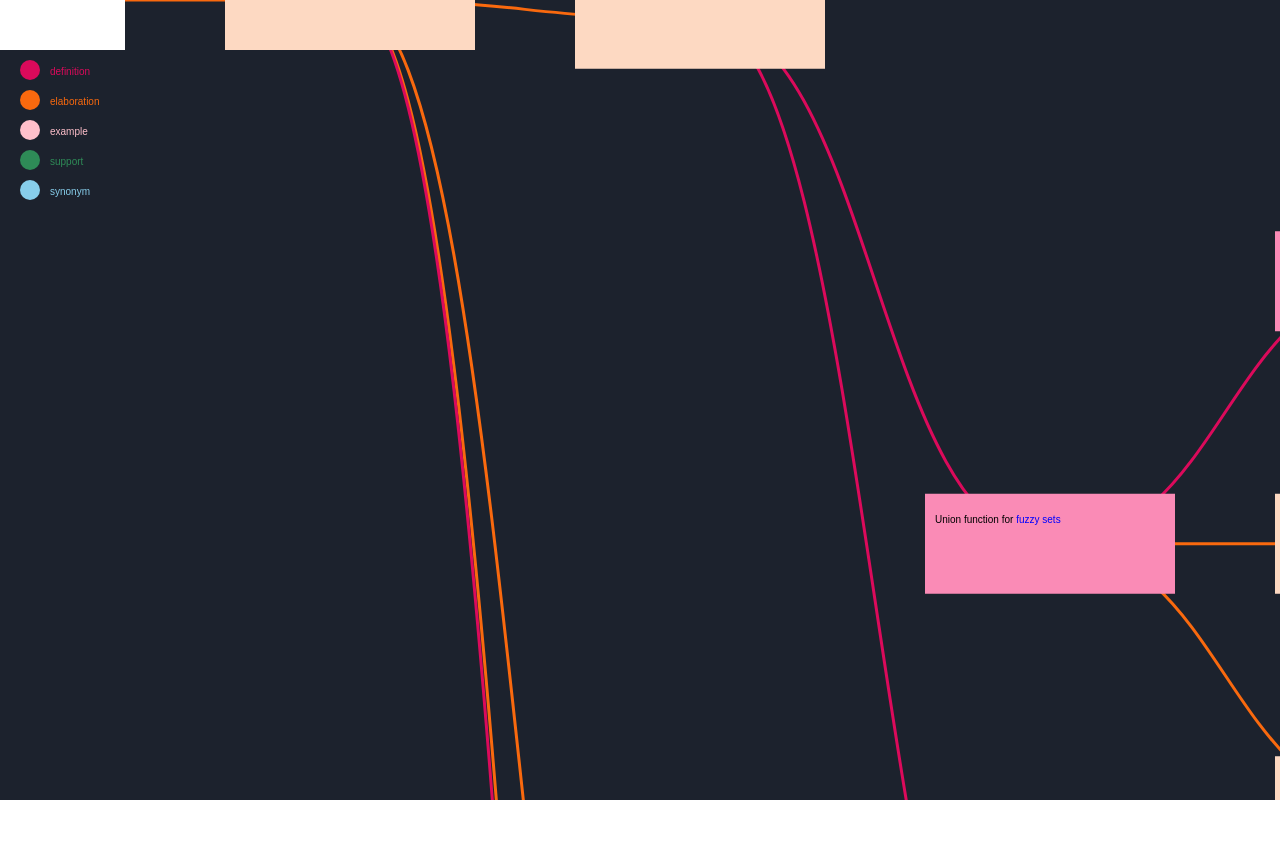
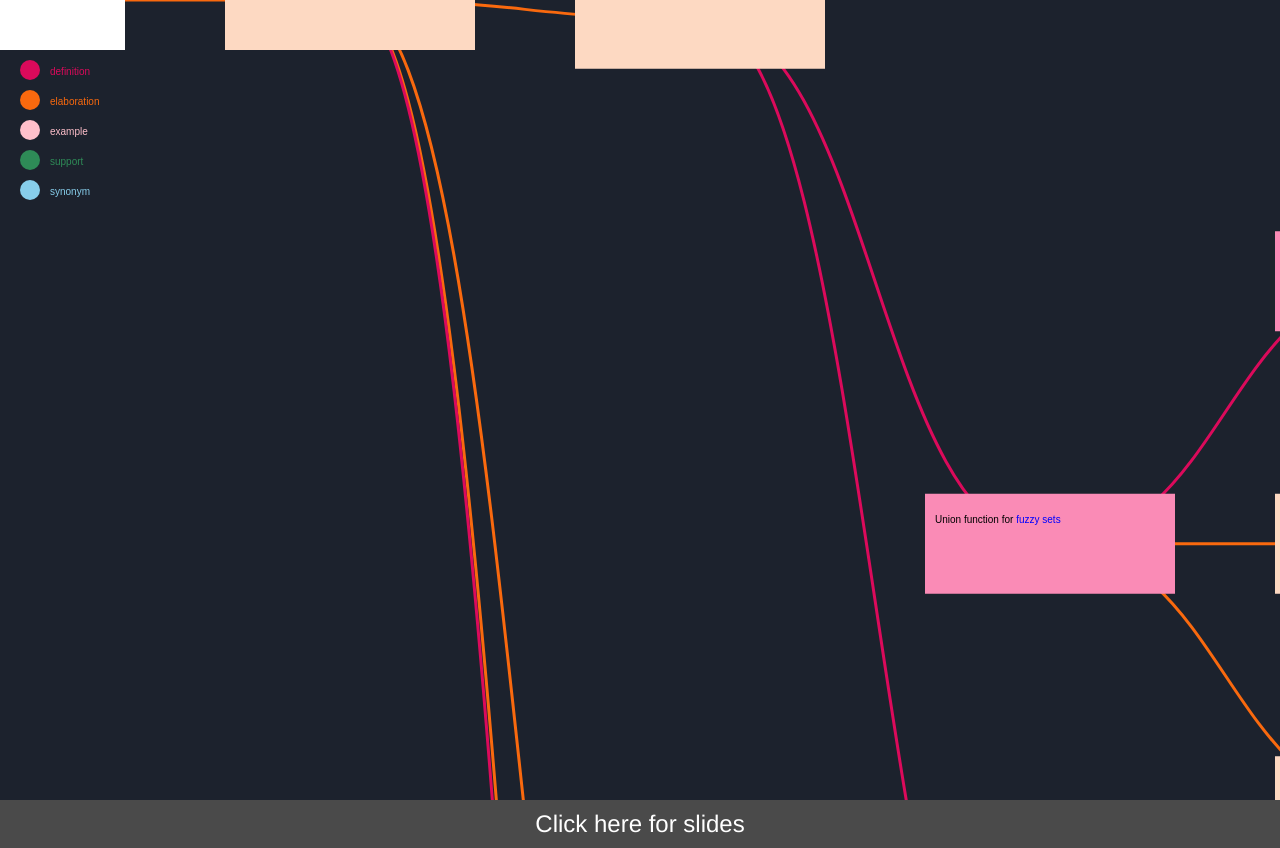
Before and after one commit to Yustynn/graphpaper, a website with bundled scripts: page index.html in a window 1280 px wide. Before the commit the page ends 806 px from the top, so only its background shows below. Built offline with nearby package versions, Linux system fonts and the light colour scheme; files whose address does not match are found by name.

Commit message:
Add link to slides

```diff
--- a/index.html
+++ b/index.html
@@ -9,7 +9,10 @@
     <link rel="stylesheet" href="./katex.min.css" integrity="sha384-MlJdn/WNKDGXveldHDdyRP1R4CTHr3FeuDNfhsLPYrq2t0UBkUdK2jyTnXPEK1NQ" crossorigin="anonymous">
   </head>
   <body>
-    <div id="svg-container" />
-	<script src="app.js"></script>
+    <div id="svg-container"></div>
+    <div id="link-to-slides">
+      <a href="https://docs.google.com/presentation/d/1o7B3FeHgoMnA82_53mtj7i0CsLeuO3a1Nrmev_lOX3I/edit?usp=sharing">Click here for slides</a>
+    </div>
+    <script src="app.js"></script>
   </body>
 </html>
--- a/style.css
+++ b/style.css
@@ -61,3 +61,15 @@ rect.active {
 .context-header {
     margin-bottom: 5px;
 }
+
+#link-to-slides {
+    display: flex;
+    justify-content: center;
+    background: #4a4a4a;
+}
+
+#link-to-slides a {
+    color: white;
+    text-decoration: none;
+    padding: 10px;
+}
```
